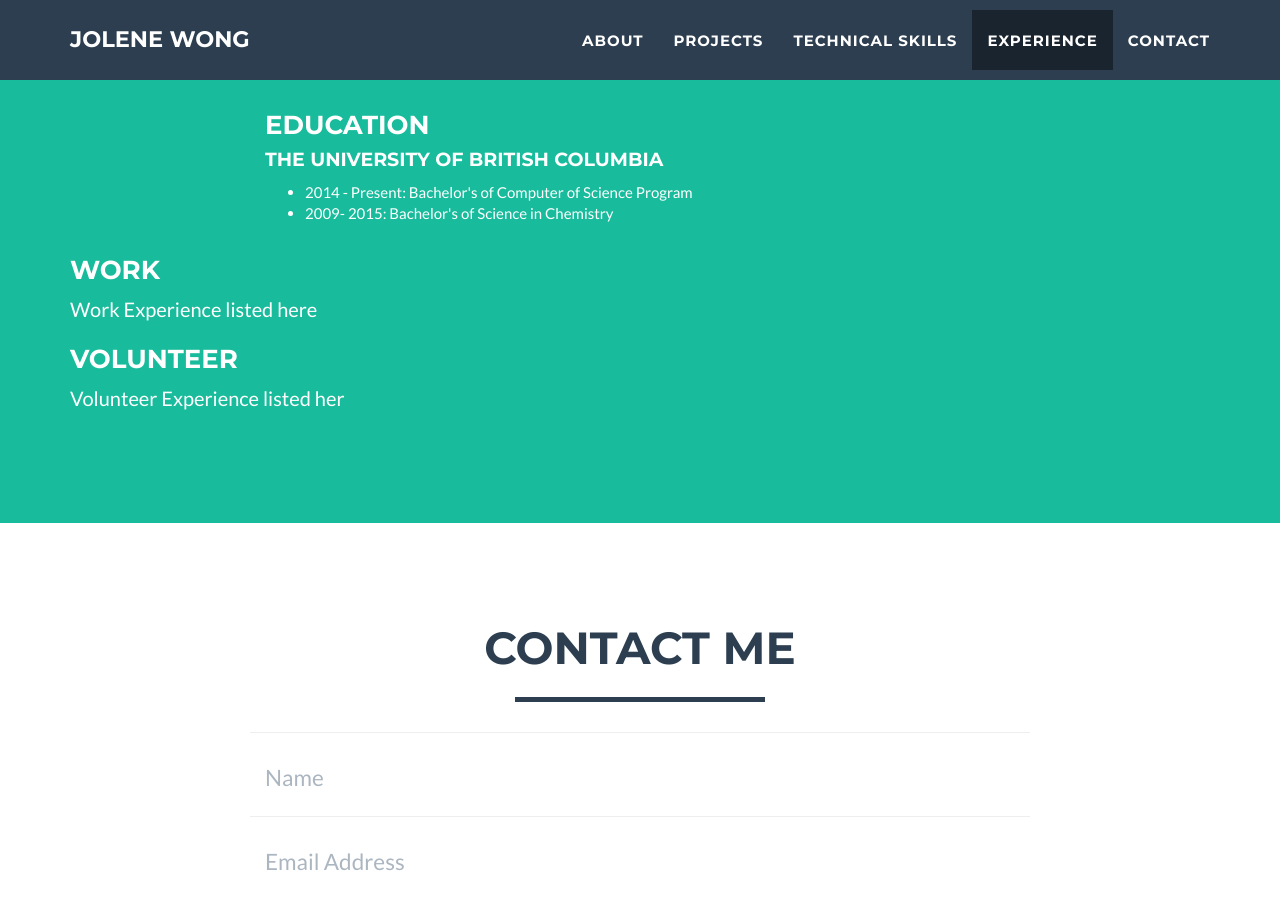
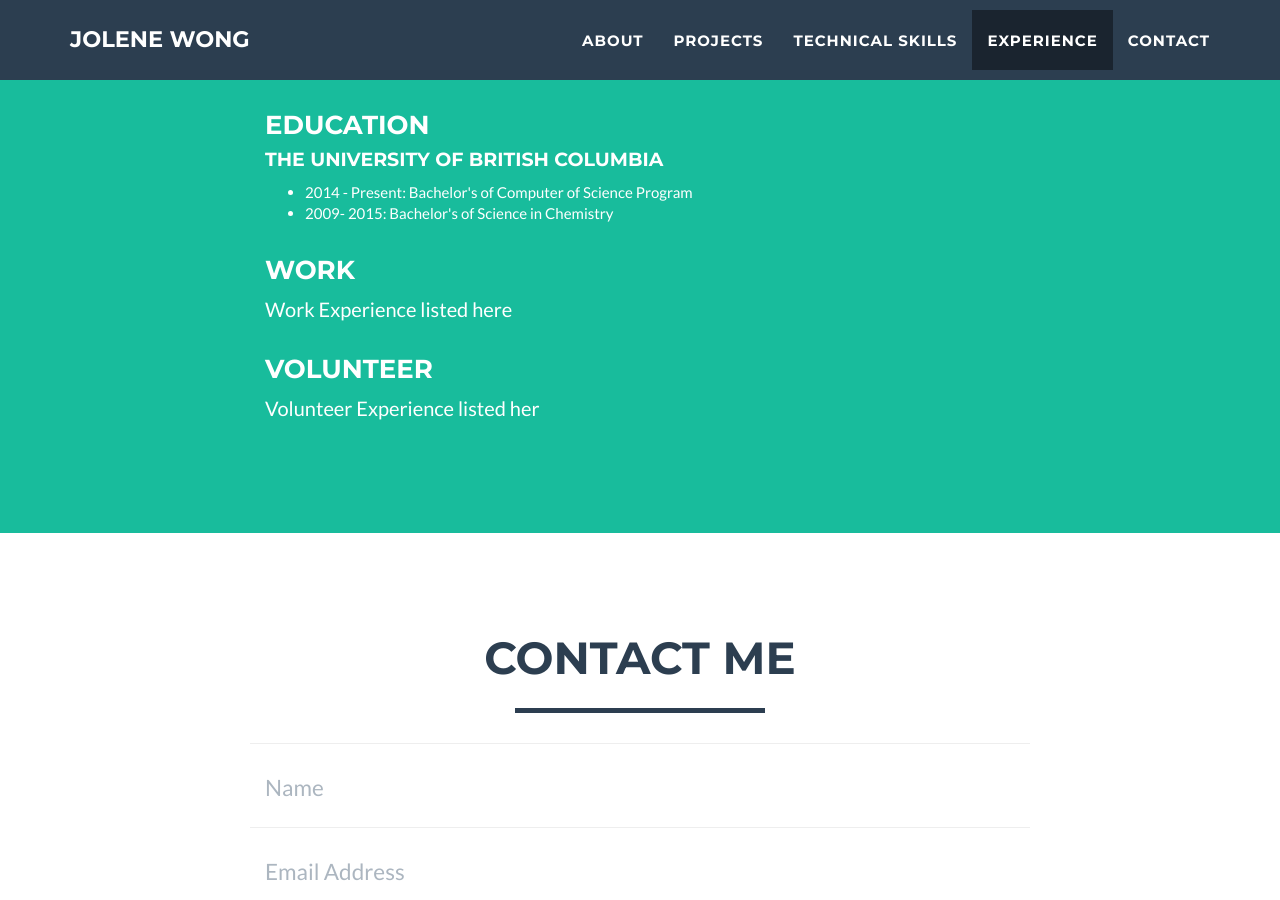
Before and after one commit to milktea02/milktea02.github.io, a Jekyll site: the page built from index.html, in a window 1280 px wide and 900 px high, scrolled down 3013 px. Built offline with Jekyll 4.4.1, drawn with Linux system fonts in a browser that asks for light colours; comment, search, counter and statistics services are not loaded.

Commit message:
formatting

```diff
--- a/_includes/education.html
+++ b/_includes/education.html
@@ -17,8 +17,14 @@
                     </ul>
                 </div>
             </div>
+            <div class="row">
+                <div class="col-lg-8 col-lg-offset-2">
                     <h3>Work</h3>
                     <p> Work Experience listed here</p>
+                </div>
+            </div>
+            <div class="row">
+                <div class="col-lg-8 col-lg-offset-2">
                     <h3>Volunteer</h3>
                     <p> Volunteer Experience listed her</P>
                 </div>
```
